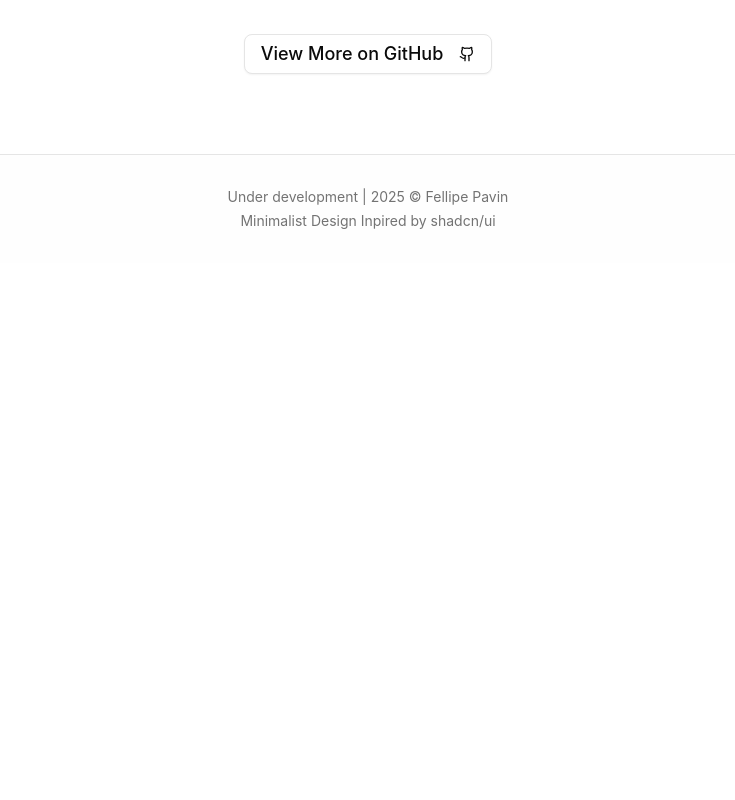
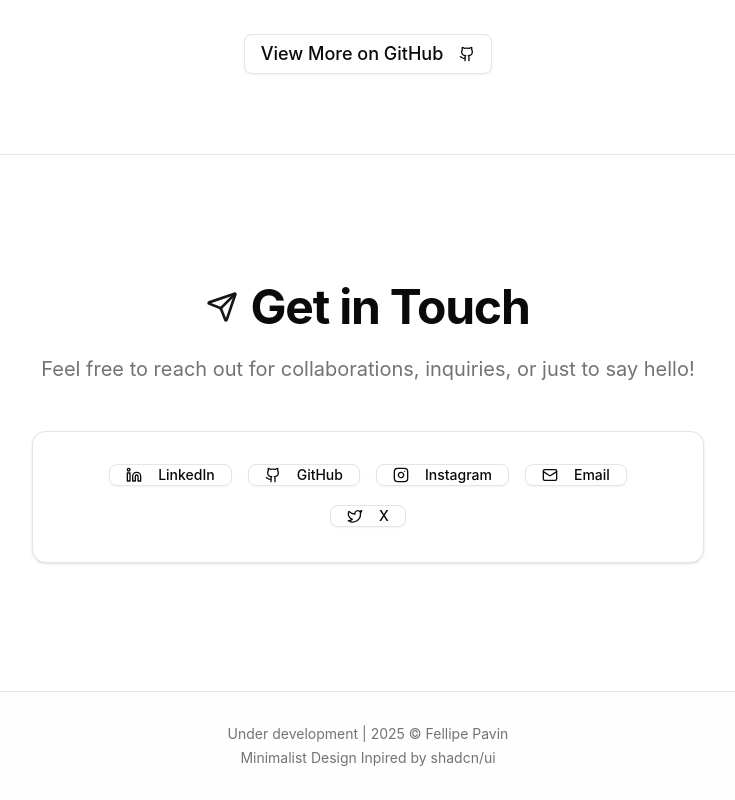
Before and after one commit to fap233/pavin-me-v2, a Next.js app: page / in a window 1280 px wide. Shown: the part 2126-2926 px from the top of the page, without its empty margins (272-1007 px from the left). Before the commit the page ends 2389 px from the top, so only its background shows below. Built offline with nearby package versions, Linux system fonts and the light colour scheme.

Commit message:
contact section added

```diff
--- a/src/app/page.tsx
+++ b/src/app/page.tsx
@@ -4,6 +4,7 @@ import React from "react";
 import HeroSection from "@/components/sections/HeroSection";
 import AboutSection from "@/components/sections/AboutSection";
 import ProjectsSection from "@/components/sections/ProjectsSection";
+import ContractSection from "@/components/sections/ContactSection";
 
 export default function Home() {
 	return (
@@ -11,6 +12,7 @@ export default function Home() {
 			<HeroSection />
 			<AboutSection />
 			<ProjectsSection />
+			<ContractSection />
 		</>
 	);
 }
--- /dev/null
+++ b/src/components/sections/ContactSection.tsx
@@ -0,0 +1,85 @@
+import { Github, Instagram, Linkedin, Mail, Send, Twitter } from "lucide-react";
+import { Card } from "../ui/card";
+import { Button } from "../ui/button";
+
+const contactData = {
+	email: "fellipe306@gmail.com",
+	linkedin: "https://linkedin.com/in/fellipe-pavin/",
+	github: "https://github.com/fap233",
+	instagram: "https://instagram.com/pavinf.a",
+	x: "https://x.com/pavinfellipe",
+};
+
+const socialLinks = [
+	{
+		href: contactData.linkedin,
+		label: "LinkedIn",
+		icon: <Linkedin className="h-6 w-6" />,
+	},
+	{
+		href: contactData.github,
+		label: "GitHub",
+		icon: <Github className="h-6 w-6" />,
+	},
+	{
+		href: contactData.instagram,
+		label: "Instagram",
+		icon: <Instagram className="h-6 w-6" />,
+	},
+	{
+		href: `mailto:${contactData.email}`,
+		label: "Email",
+		icon: <Mail className="h-6 w-6" />,
+	},
+	{
+		href: contactData.x,
+		label: "X",
+		icon: <Twitter className="h-6 w-6" />,
+	},
+];
+
+const ContractSection = () => {
+	return (
+		<section id="contact" className="py-20 md:py-32 bg-background border-t">
+			<div className="container mx-auto max-w-7xl px-4 sm:px-6 lg:px-8">
+				<div className="max-w-2xl mx-auto text-center">
+					<h2 className="text-3xl sm:text-4xl md:text-5xl font-bold tracking-tight mb-6 flex items-center justify-center">
+						<Send className="h-8 w-8 mr-3 text-primary" />
+						Get in Touch
+					</h2>
+					<p className="text-lg md:text-xl text-muted-foreground mb-12">
+						Feel free to reach out for collaborations, inquiries, or just to say
+						hello!
+					</p>
+
+					<Card className="p-8">
+						<div className="flex justify-center flex-wrap gap-4">
+							{socialLinks.map((link) => (
+								<a
+									key={link.label}
+									href={link.href}
+									target="_blank"
+									rel="noopener noreferrer"
+									aria-label={`Connect via ${link.label}`}
+								>
+									<Button
+										variant="outline"
+										size="lg"
+										className="h-14 sm:h-auto sm:2-auto sm:px-6"
+									>
+										{link.icon}
+										<span className="hidden sm:inline sm:ml-2">
+											{link.label}
+										</span>
+									</Button>
+								</a>
+							))}
+						</div>
+					</Card>
+				</div>
+			</div>
+		</section>
+	);
+};
+
+export default ContractSection;
```
